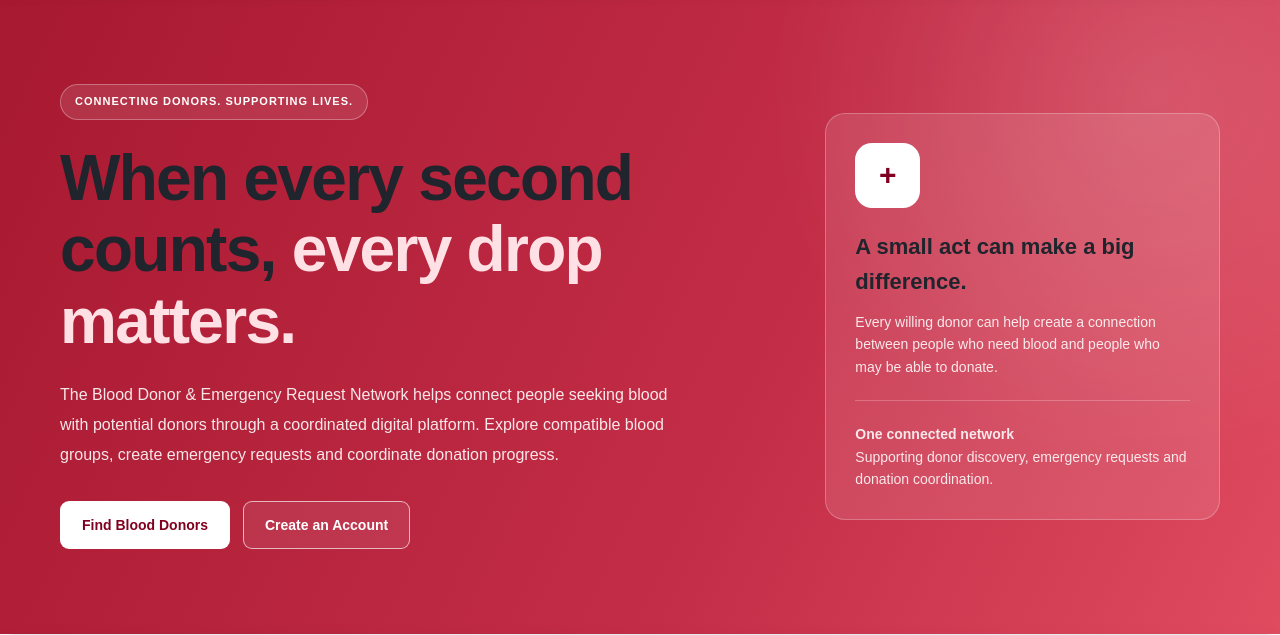
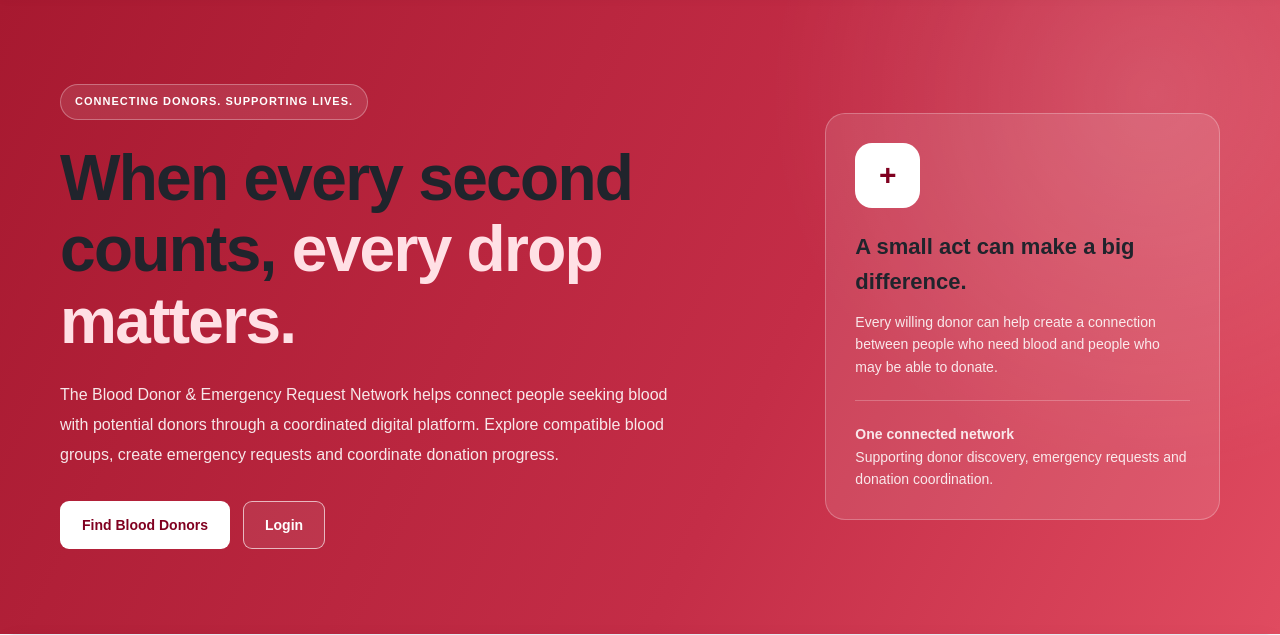
Before and after one commit to f25ari0994-boop/blood-donor-network, a Flask app: page / in a window 1280 px wide. Shown: the part 84-719 px from the top of the page. Run offline with Flask 3, Linux system fonts and the light colour scheme; data that the repository does not hold is empty; some libraries are stand-ins or nearby versions.

Commit message:
Replace landing page Create an Account button with Login

```diff
--- a/templates/index.html
+++ b/templates/index.html
@@ -986,8 +986,8 @@
                     </a>
 
                     <a class="btn btn-outline"
-                       href="{{ url_for('signup') }}">
-                        Create an Account
+                       href="{{ url_for('login') }}">
+                        Login
                     </a>
 
                 </div>
```
